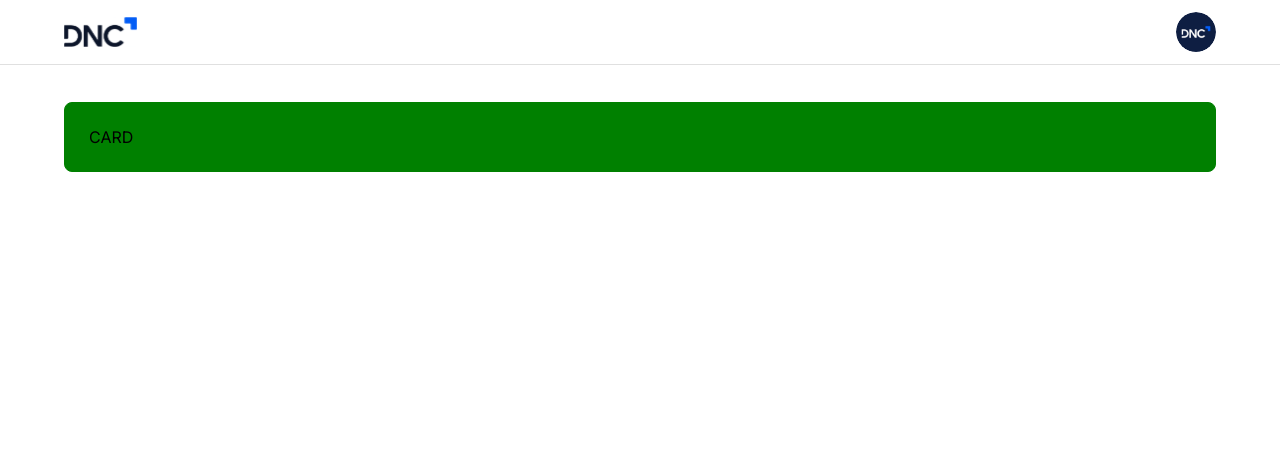
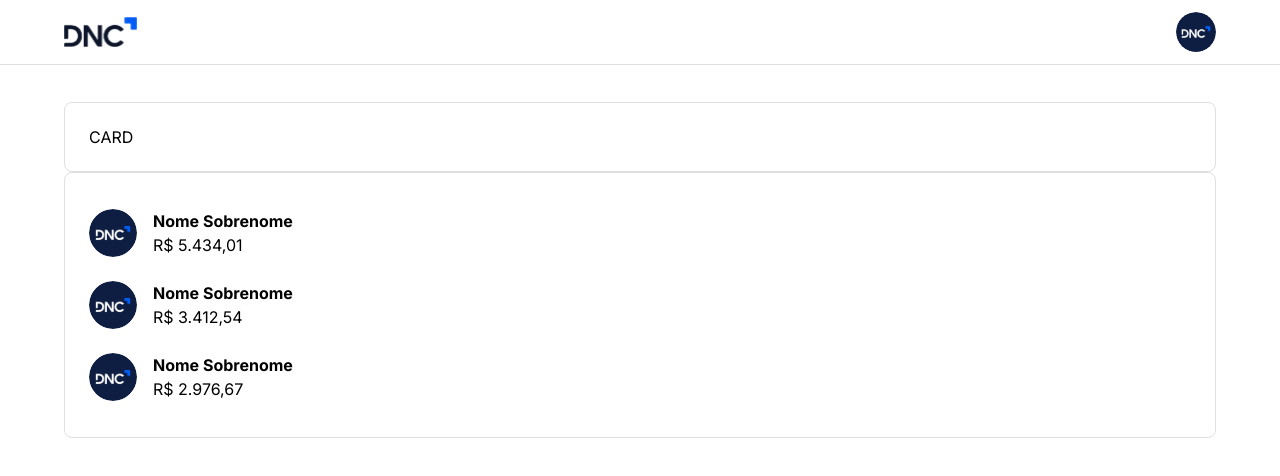
Before and after one commit to Abdalla1337/dnc-sales-dashboard-mrcl, a React (Vite) app: page /home in a window 1280 px wide. Shown: the top 476 px of the page. Built offline with nearby package versions, Linux system fonts and the light colour scheme.

Commit message:
Feat: Avatars List Component

```diff
--- /dev/null
+++ b/src/components/AvatarList.tsx
@@ -0,0 +1,39 @@
+import { StyledH2, StyledSpan } from '@/components'
+import { Avatar, Box } from '@mui/material'
+import { pxToRem } from '@/utils'
+import { AvatarsListProps } from '@/types'
+
+function AvatarList(props: AvatarsListProps) {
+  return (
+    <>
+      {props.listData.map((item, index) => (
+        <Box
+          sx={{
+            alignItems: 'center',
+            display: 'flex',
+            padding: `${pxToRem(12)} 0`,
+            key: { index },
+          }}
+        >
+          <Box>
+            <Avatar
+              alt={item.name}
+              src={item.avatar}
+              sx={{
+                width: pxToRem(48),
+                height: pxToRem(48),
+                marginRight: pxToRem(16),
+              }}
+            />
+          </Box>
+          <Box>
+            <StyledH2>{item.name}</StyledH2>
+            <StyledSpan>{item.subtitle}</StyledSpan>
+          </Box>
+        </Box>
+      ))}
+    </>
+  )
+}
+
+export default AvatarList
--- a/src/components/index.ts
+++ b/src/components/index.ts
@@ -1,3 +1,4 @@
+export { default as AvatarsList } from './AvatarList'
 export { default as FormComponent } from './FormComponents'
 export { default as Header } from './Header'
 export * from './BannerImage'
--- a/src/pages/Home.tsx
+++ b/src/pages/Home.tsx
@@ -1,12 +1,33 @@
-import { CardComponent, Header } from '@/components'
+import { AvatarsList, CardComponent, Header } from '@/components'
 import { Container } from '@mui/material'
+import { currencyConverter } from '@/utils'
 
 function Home() {
+  const mockListData = [
+    {
+      avatar: 'dnc-avatar.svg',
+      name: 'Nome Sobrenome',
+      subtitle: currencyConverter(5434.01),
+    },
+    {
+      avatar: 'dnc-avatar.svg',
+      name: 'Nome Sobrenome',
+      subtitle: currencyConverter(3412.54),
+    },
+    {
+      avatar: 'dnc-avatar.svg',
+      name: 'Nome Sobrenome',
+      subtitle: currencyConverter(2976.67),
+    },
+  ]
   return (
     <>
       <Header />
-      <Container>
-        <CardComponent className="success">CARD</CardComponent>
+      <Container maxWidth="lg">
+        <CardComponent>CARD</CardComponent>
+        <CardComponent>
+          <AvatarsList listData={mockListData}></AvatarsList>
+        </CardComponent>
       </Container>
     </>
   )
--- a/src/types/index.ts
+++ b/src/types/index.ts
@@ -1,3 +1,4 @@
 export * from './theme'
 export * from './typographies'
 export * from './formComponent'
+export * from './avatarsList'
--- /dev/null
+++ b/src/utils/currencyConverter.ts
@@ -0,0 +1,12 @@
+/**
+ * Convert to BRL currency format
+ * @param value - Pixels value to be converted
+ * @returns Converter BRL string
+ */
+
+export function currencyConverter(value: number): string {
+  return new Intl.NumberFormat('pt-br', {
+    style: 'currency',
+    currency: 'BRL',
+  }).format(value)
+}
--- a/src/utils/index.ts
+++ b/src/utils/index.ts
@@ -1 +1,2 @@
+export * from './currencyConverter'
 export * from './pxToRem'
```
Also changed, not shown: src/types/avatarsList.d.ts (added, +9 -0 lines).
